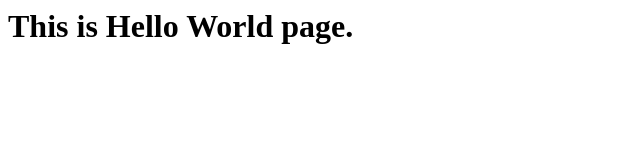
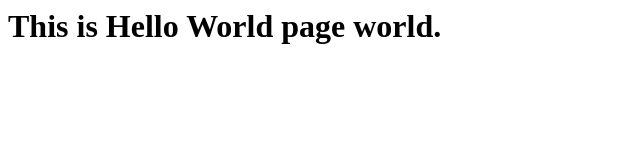
Before and after one commit to ashishsilwal/practice-one, a plain HTML site: page index.html in a window 1280 px wide. Shown: the whole page, without its empty margins (0-640 px from the left). Drawn offline with Linux system fonts and the light colour scheme.

Commit message:
Update index.html

```diff
--- a/index.html
+++ b/index.html
@@ -5,7 +5,7 @@
         </title>
         <body>
             <h1>
-                This is Hello World page.
+                This is Hello World page world.
             </h1>
         </body>
     </head>
```
